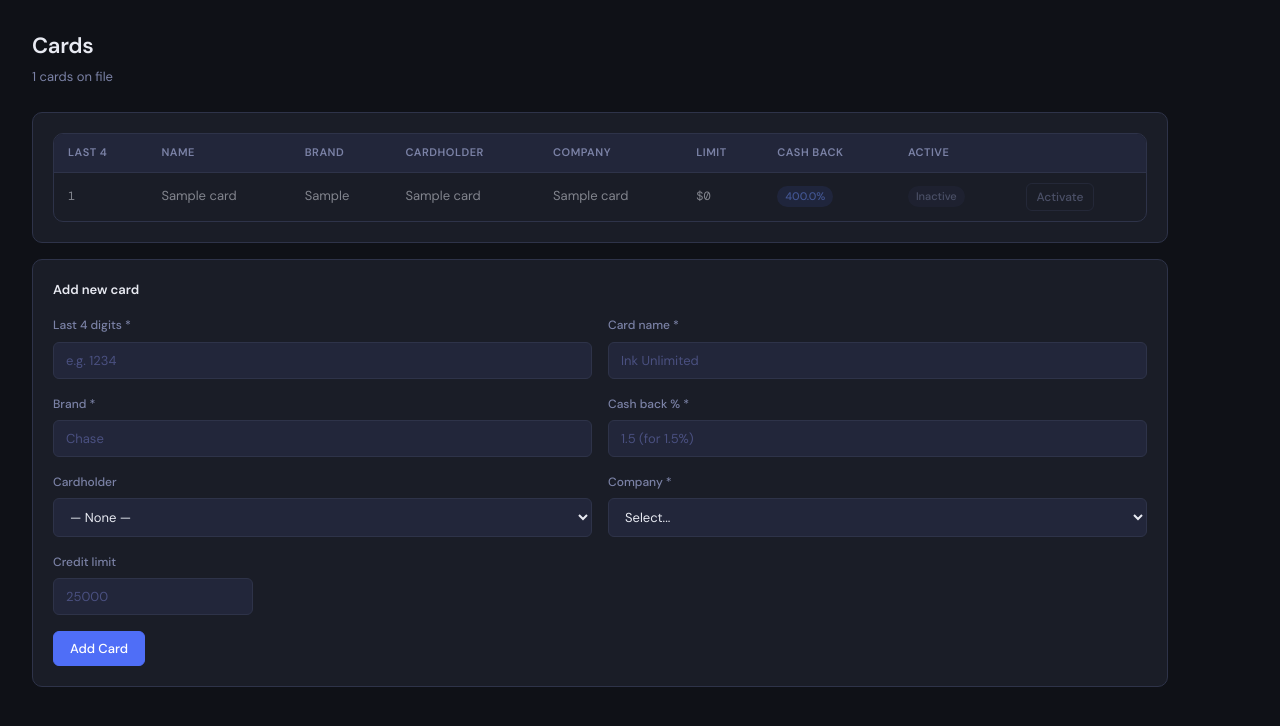
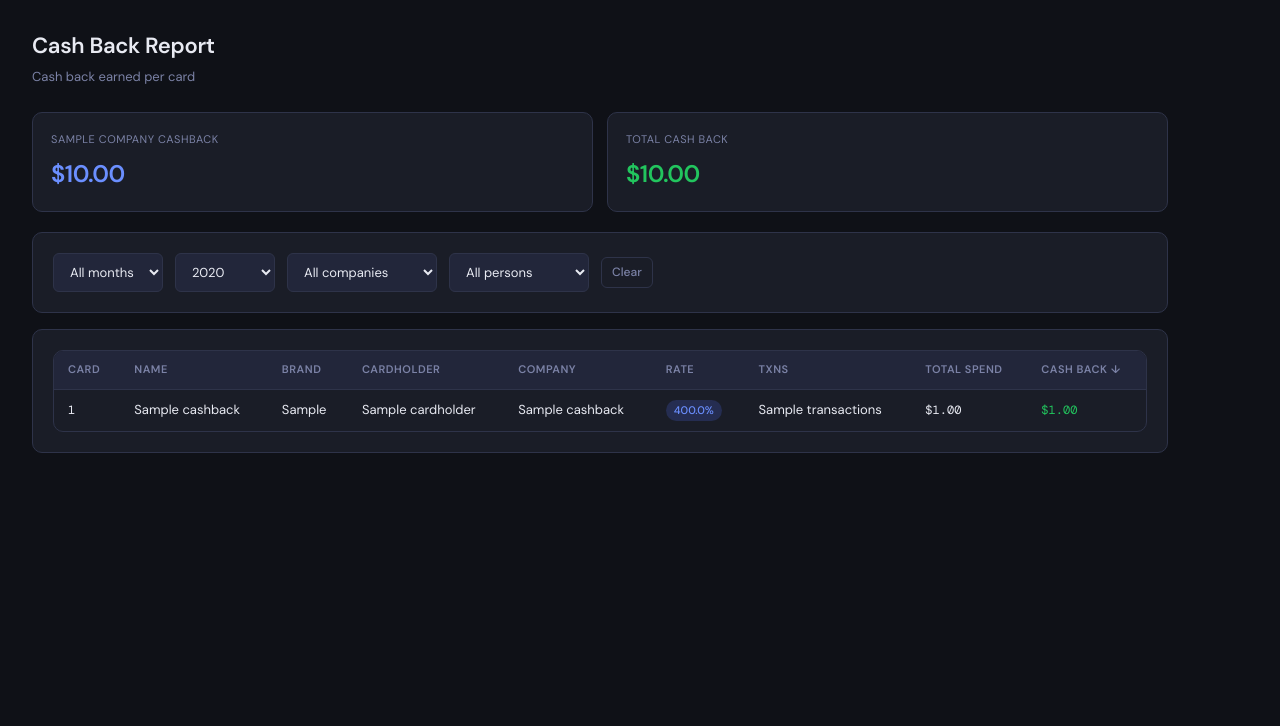
Before and after one commit to kraziers26/Computer_Reseller_Portal, a Flask app: template portal/templates/manage/cards.html in a window 1280 px wide. Shown: the top 726 px of the page. Run offline with Flask 3, Linux system fonts and the light colour scheme; the template is opened without the code that fills it: most values are stand-ins (such as "Sample title", 1, 10 or a date in 2020); parts of the project's set-up code (start-up, migrations or seed data) failed here and were passed over.

Commit message:
Revise card management page for cash back reporting
Updated the title and content structure for the Cash Back report. Enhanced the card management interface with new metrics and removed the old card addition form.

```diff
--- a/portal/templates/manage/cards.html
+++ b/portal/templates/manage/cards.html
@@ -1,52 +1,64 @@
 {% extends "base.html" %}
-{% block title %}Manage Cards — iGamer Corp{% endblock %}
+{% block title %}Cash Back — ComputerReseller Invoices Portal{% endblock %}
 {% block content %}
-<div class="page-header"><h1>Cards</h1><p>{{ cards|length }} cards on file</p></div>
+<div class="page-header"><h1>Cash Back Report</h1><p>Cash back earned per card</p></div>
+
+<!-- Company KPI cards -->
+{% if company_cashback %}
+<div class="metrics" style="margin-bottom:20px">
+  {% for r in company_cashback %}
+  <div class="metric"><div class="metric-label">{{ r.company_name }}</div><div class="metric-value accent">${{ "{:,.2f}".format(r.total or 0) }}</div></div>
+  {% endfor %}
+  <div class="metric"><div class="metric-label">Total Cash Back</div><div class="metric-value success">${{ "{:,.2f}".format(company_cashback|sum(attribute='total') or 0) }}</div></div>
+</div>
+{% endif %}
+
+<div class="card" style="margin-bottom:16px">
+  <form method="GET" class="flex gap-12 items-center flex-wrap">
+    <select name="month" style="width:110px" onchange="this.form.submit()">
+      <option value="">All months</option>
+      {% for m in range(1,13) %}
+      <option value="{{ '%02d'|format(m) }}" {{ 'selected' if filters.month=='%02d'|format(m) }}>{{ ['Jan','Feb','Mar','Apr','May','Jun','Jul','Aug','Sep','Oct','Nov','Dec'][m-1] }}</option>
+      {% endfor %}
+    </select>
+    <select name="year" style="width:100px" onchange="this.form.submit()">
+      <option value="">All years</option>
+      {% for y in years %}<option value="{{ y }}" {{ 'selected' if filters.year==y }}>{{ y }}</option>{% endfor %}
+    </select>
+    <select name="company" style="width:150px" onchange="this.form.submit()">
+      <option value="">All companies</option>
+      {% for c in companies %}<option value="{{ c.company_id }}" {{ 'selected' if filters.company==c.company_id }}>{{ c.company_name }}</option>{% endfor %}
+    </select>
+    <select name="person_by" style="width:140px" onchange="this.form.submit()">
+      <option value="">All persons</option>
+      {% for u in users %}<option value="{{ u.user_id }}" {{ 'selected' if filters.person_by==u.user_id }}>{{ u.username }}</option>{% endfor %}
+    </select>
+    {% if filters.month or filters.year or filters.company or filters.person_by %}
+    <a href="{{ url_for('admin.cashback') }}" class="btn btn-ghost btn-sm">Clear</a>
+    {% endif %}
+  </form>
+</div>
+
 <div class="card">
   <div class="table-wrap"><table>
-    <thead><tr><th>Last 4</th><th>Name</th><th>Brand</th><th>Cardholder</th><th>Company</th><th>Limit</th><th>Cash Back</th><th>Active</th><th></th></tr></thead>
-    <tbody>{% for c in cards %}
-    <tr style="{{ 'opacity:.5' if not c.is_active }}">
-      <td class="mono">{{ c.card_id }}</td>
-      <td>{{ c.card_name }}</td>
-      <td>{{ c.card_brand }}</td>
-      <td>{{ c.cardholder_name or '—' }}</td>
-      <td>{{ c.company_name }}</td>
-      <td class="mono">${{ "{:,.0f}".format(c.credit_limit or 0) }}</td>
-      <td><span class="badge badge-accent">{{ "{:.1%}".format(c.cashback_rate) }}</span></td>
-      <td>{% if c.is_active %}<span class="badge badge-success">Active</span>{% else %}<span class="badge badge-muted">Inactive</span>{% endif %}</td>
-      <td>
-        <form method="POST" action="{{ url_for('manage.edit_card', card_id=c.card_id) }}" style="display:inline">
-          <input type="hidden" name="action" value="toggle">
-          <button type="submit" class="btn btn-ghost btn-sm">{{ 'Deactivate' if c.is_active else 'Activate' }}</button>
-        </form>
-      </td>
+    <thead><tr><th>Card</th><th>Name</th><th>Brand</th><th>Cardholder</th><th>Company</th><th>Rate</th><th>Txns</th><th>Total Spend</th>
+      <th><a href="?month={{ filters.month }}&year={{ filters.year }}&sort=cashback&dir=desc" style="color:inherit;text-decoration:none">Cash Back ↓</a></th>
+    </tr></thead>
+    <tbody>
+    {% for r in cashback_data %}
+    <tr>
+      <td class="mono">{{ r.card_id }}</td>
+      <td>{{ r.card_name }}</td>
+      <td>{{ r.card_brand }}</td>
+      <td>{{ r.cardholder or '—' }}</td>
+      <td>{{ r.company_name }}</td>
+      <td><span class="badge badge-accent">{{ "{:.1%}".format(r.cashback_rate) }}</span></td>
+      <td>{{ r.transactions or 0 }}</td>
+      <td class="mono">${{ "{:,.2f}".format(r.total_spend or 0) }}</td>
+      <td class="mono text-success">${{ "{:,.2f}".format(r.total_cashback or 0) }}</td>
     </tr>
     {% endfor %}
     </tbody>
   </table></div>
 </div>
-<div class="card mt-16">
-  <div class="card-title">Add new card</div>
-  <form method="POST" action="{{ url_for('manage.new_card') }}">
-    <div class="form-row">
-      <div class="form-group"><label>Last 4 digits *</label><input name="card_id" maxlength="4" required placeholder="e.g. 1234"></div>
-      <div class="form-group"><label>Card name *</label><input name="card_name" required placeholder="Ink Unlimited"></div>
-    </div>
-    <div class="form-row">
-      <div class="form-group"><label>Brand *</label><input name="card_brand" required placeholder="Chase"></div>
-      <div class="form-group"><label>Cash back % *</label><input name="cashback_rate" type="number" step="0.01" required placeholder="1.5 (for 1.5%)"></div>
-    </div>
-    <div class="form-row">
-      <div class="form-group"><label>Cardholder</label>
-        <select name="user_id"><option value="">— None —</option>{% for u in users %}<option value="{{ u.user_id }}">{{ u.username }}</option>{% endfor %}</select>
-      </div>
-      <div class="form-group"><label>Company *</label>
-        <select name="company_id" required><option value="">Select...</option>{% for c in companies %}<option value="{{ c.company_id }}">{{ c.company_name }}</option>{% endfor %}</select>
-      </div>
-    </div>
-    <div class="form-group" style="max-width:200px"><label>Credit limit</label><input name="credit_limit" type="number" step="1" placeholder="25000"></div>
-    <button type="submit" class="btn btn-primary">Add Card</button>
-  </form>
-</div>
 {% endblock %}
```
